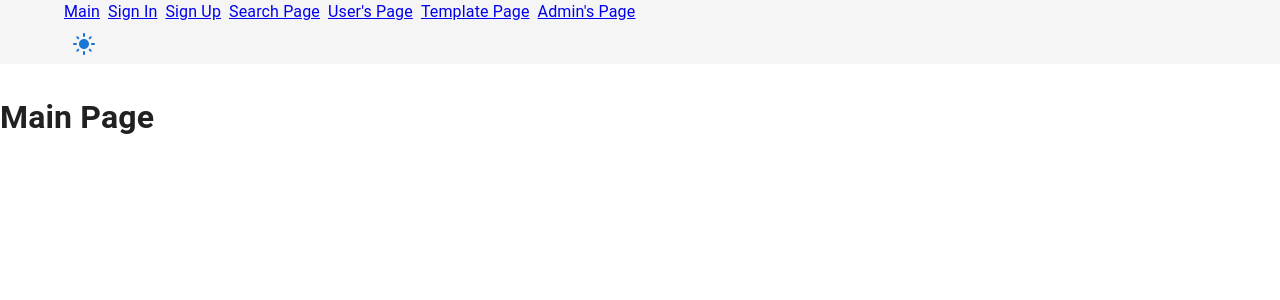
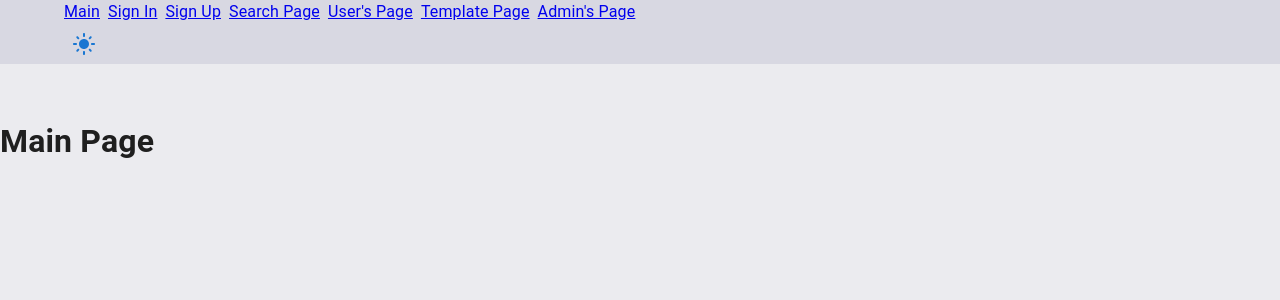
Before and after one commit to LeanidRymkevich/ITra_Final_Project_Frontend, a React (Vite) app: page / in a window 1280 px wide. Shown: the top 300 px of the page. Built offline with nearby package versions, Linux system fonts and the light colour scheme.

Commit message:
refactor move appbar to separate component

```diff
--- a/src/App.tsx
+++ b/src/App.tsx
@@ -1,16 +1,13 @@
 import { FC } from 'react';
 import Router from './router/Router';
-import { ThemeProvider, createTheme } from '@mui/material/styles';
+import { ThemeProvider } from '@mui/material/styles';
+import { CssBaseline } from '@mui/material';
 
 import './styles.css';
+
 import { getInitialMode } from './utils/localStorageUtils';
-import { CssBaseline } from '@mui/material';
 
-const theme = createTheme({
-  colorSchemes: {
-    dark: true,
-  },
-});
+import theme from './theme';
 
 const App: FC = () => {
   return (
--- /dev/null
+++ b/src/components/CustomAppBar.tsx
@@ -0,0 +1,33 @@
+import { AppBar, Container, Toolbar } from '@mui/material';
+import ElevationScroll from './ElevationScroll';
+import ScrollTop from './ScrollTop';
+import { FC } from 'react';
+import { ChildrenOnlyProps } from '../types/interfaces';
+
+export const SCROLL_ELEM_ID = 'scroll-to-top-anchor';
+
+const CustomAppBar: FC<ChildrenOnlyProps> = ({ children }) => {
+  return (
+    <>
+      <ElevationScroll>
+        <AppBar
+          color="default"
+          sx={[
+            (theme) => ({
+              backgroundColor: '#d8d8e2',
+              ...theme.applyStyles('dark', {
+                backgroundColor: '#040407',
+              }),
+            }),
+          ]}
+        >
+          <Container>{children}</Container>
+        </AppBar>
+      </ElevationScroll>
+      <Toolbar id={SCROLL_ELEM_ID} />
+      <ScrollTop />
+    </>
+  );
+};
+
+export default CustomAppBar;
--- a/src/components/ElevationScroll.tsx
+++ b/src/components/ElevationScroll.tsx
@@ -1,11 +1,9 @@
-import { cloneElement, FC } from 'react';
+import { cloneElement, FC, ReactElement } from 'react';
 import { useScrollTrigger } from '@mui/material';
-
-import { ChildrenOnlyProps } from '../types/interfaces';
 
 const TRIGGER_HEIGHT_THRESHOLD = 0;
 
-const ElevationScroll: FC<ChildrenOnlyProps> = ({ children }) => {
+const ElevationScroll: FC<{ children: ReactElement }> = ({ children }) => {
   const trigger = useScrollTrigger({
     disableHysteresis: true,
     threshold: TRIGGER_HEIGHT_THRESHOLD,
--- a/src/components/Header.tsx
+++ b/src/components/Header.tsx
@@ -1,18 +1,14 @@
 import { FC } from 'react';
 import { NavLink } from 'react-router-dom';
 import { PATHS } from '../types/enums';
-import { AppBar, Box, Container, Toolbar } from '@mui/material';
+import { Box } from '@mui/material';
 import ModeSwitcher from './ModeSwitcher';
-import ElevationScroll from './ElevationScroll';
-
-export const SCROLL_ELEM_ID = 'scroll-to-top-anchor';
+import CustomAppBar from './CustomAppBar';
 
 const Header: FC = () => {
   return (
     <>
-      <ElevationScroll>
-        <AppBar color="default">
-          <Container>
+      <CustomAppBar>
         <Box sx={{ display: 'flex', gap: 1 }}>
           <NavLink to={PATHS.MAIN_PAGE}>Main</NavLink>
           <NavLink to={PATHS.SIGN_IN}>Sign In</NavLink>
@@ -23,10 +19,7 @@ const Header: FC = () => {
           <NavLink to={PATHS.ADMIN_PAGE}>Admin's Page</NavLink>
         </Box>
         <ModeSwitcher />
-          </Container>
-        </AppBar>
-      </ElevationScroll>
-      <Toolbar id={SCROLL_ELEM_ID} />
+      </CustomAppBar>
     </>
   );
 };
--- a/src/components/Layout.tsx
+++ b/src/components/Layout.tsx
@@ -1,18 +1,14 @@
 import { FC } from 'react';
 import { Outlet } from 'react-router-dom';
 import Header from './Header';
-import { Box } from '@mui/material';
-
-import ScrollTop from './ScrollTop';
+import { Box, Stack } from '@mui/material';
 
 const Layout: FC = () => {
   return (
-    <Box
+    <Stack
+      spacing={2}
       component={'div'}
       sx={{
-        display: 'flex',
-        flexDirection: 'column',
-        gap: 1,
         minHeight: '200vh', // TODO change to 100 later
       }}
     >
@@ -20,8 +16,7 @@ const Layout: FC = () => {
       <Box component={'main'} sx={{ flexGrow: 1 }}>
         <Outlet />
       </Box>
-      <ScrollTop />
-    </Box>
+    </Stack>
   );
 };
 
--- a/src/components/ScrollTop.tsx
+++ b/src/components/ScrollTop.tsx
@@ -3,7 +3,7 @@ import Fab from '@mui/material/Fab';
 import KeyboardArrowUpIcon from '@mui/icons-material/KeyboardArrowUp';
 import { useScrollTrigger, Fade, Box } from '@mui/material';
 
-import { SCROLL_ELEM_ID } from './Header';
+import { SCROLL_ELEM_ID } from './CustomAppBar';
 
 const BUTTON_POSITION = {
   position: 'fixed',
@@ -21,7 +21,7 @@ const ScrollTop: FC = () => {
 
     if (anchor) {
       anchor.scrollIntoView({
-        block: 'start',
+        block: 'center',
         behavior: 'smooth',
       });
     }
--- /dev/null
+++ b/src/theme.ts
@@ -0,0 +1,22 @@
+import { createTheme } from '@mui/material';
+
+const theme = createTheme({
+  colorSchemes: {
+    dark: {
+      palette: {
+        background: {
+          default: '#0d121b',
+        },
+      },
+    },
+    light: {
+      palette: {
+        background: {
+          default: '#ebebef',
+        },
+      },
+    },
+  },
+});
+
+export default theme;
--- a/src/types/interfaces.ts
+++ b/src/types/interfaces.ts
@@ -1,7 +1,7 @@
 import { ReactElement } from 'react';
 
 interface ChildrenOnlyProps {
-  children: ReactElement;
+  children: ReactElement[];
 }
 
 export type { ChildrenOnlyProps };
```
Lines whose indentation alone changed are shown as unchanged.
